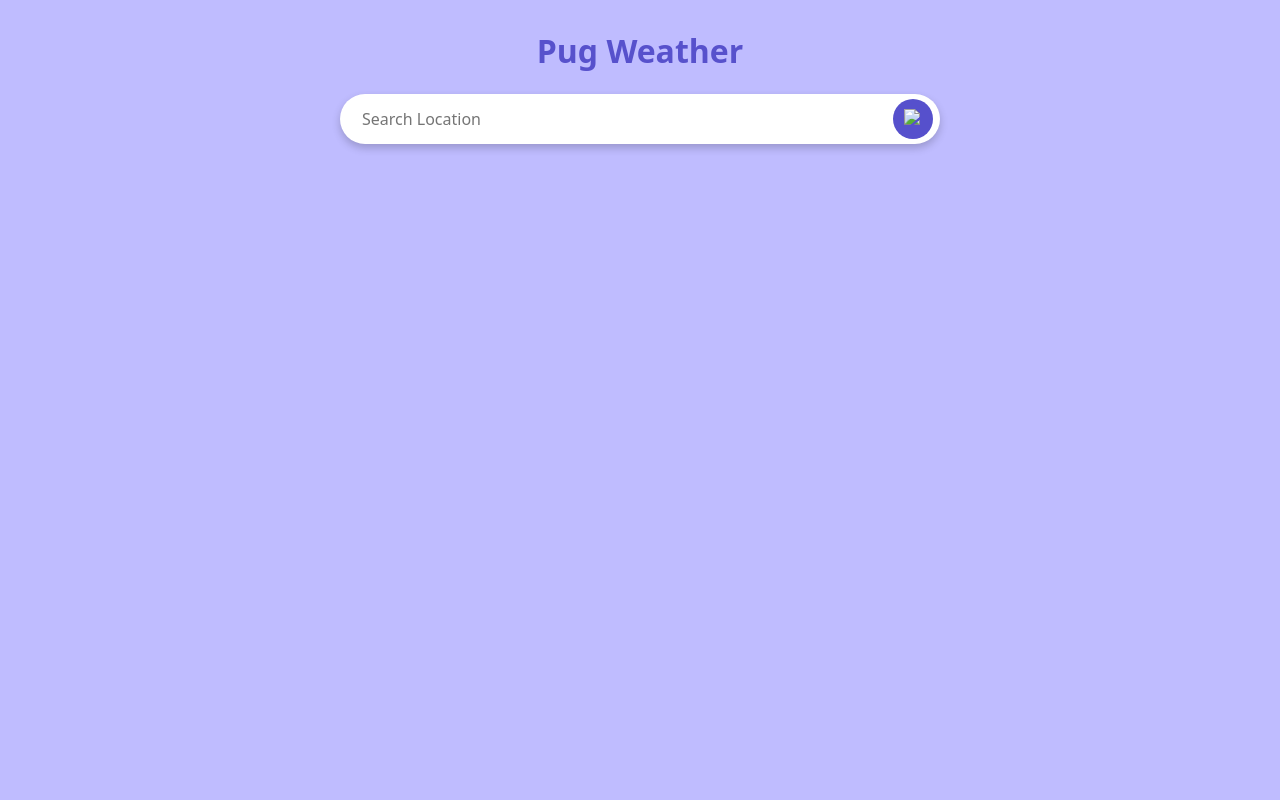
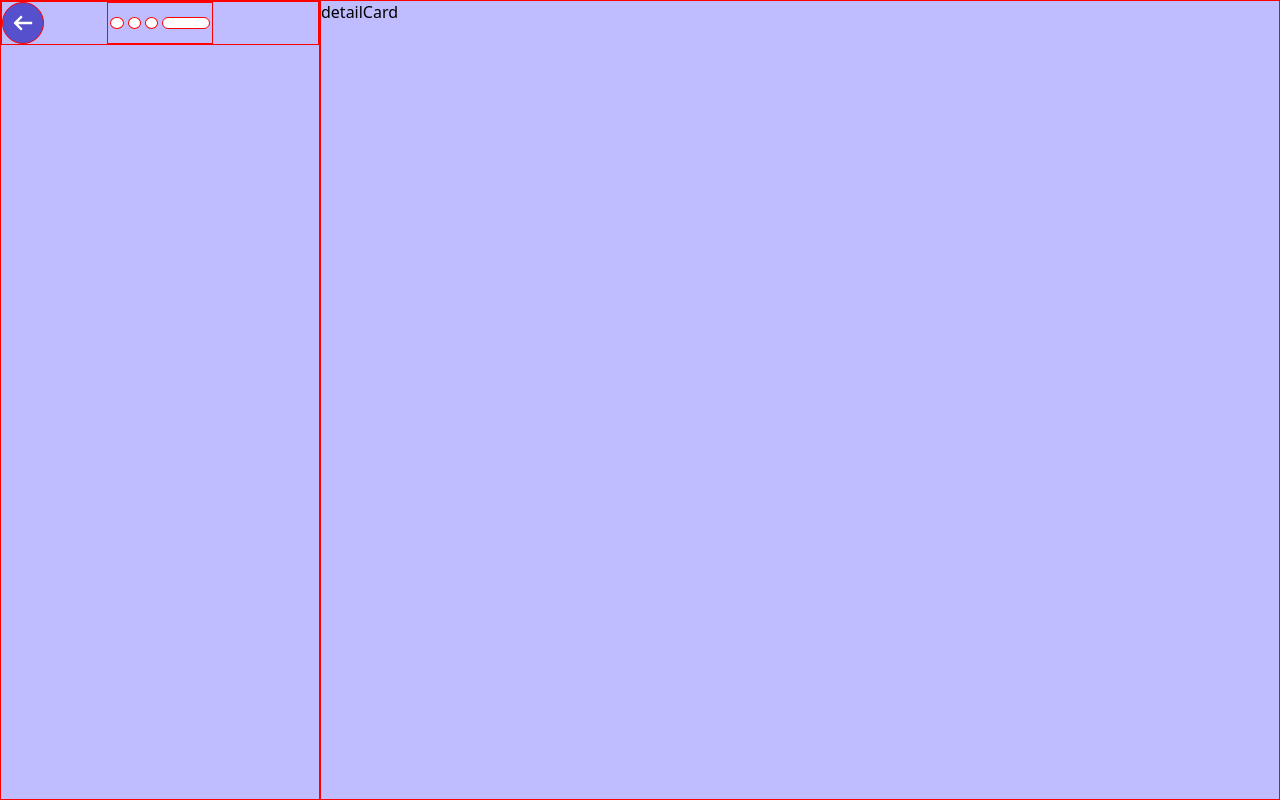
Before and after one commit to matymm347/pug-weather, a website built with webpack: page dist/index.html in a window 1280 px wide. Built offline with nearby package versions, Linux system fonts and the light colour scheme; files whose address does not match are found by name.

Commit message:
Added back button without functionality, Added day marker, needs polishing

```diff
--- a/src/index.js
+++ b/src/index.js
@@ -1,4 +1,6 @@
 import "./style.css";
 import { setUpHomePage } from "./homePage";
+import { setUpWeatherPage } from "./weatherPage";
 
-setUpHomePage();
+// setUpHomePage();
+setUpWeatherPage("1991652");
--- a/src/style.css
+++ b/src/style.css
@@ -1,4 +1,5 @@
 body {
+  margin: 0;
   background-color: #bfbcff;
   font-family: system-ui, "Segoe UI", Roboto, Helvetica, Arial, sans-serif,
     "Apple Color Emoji", "Segoe UI Emoji", "Segoe UI Symbol";
@@ -93,3 +94,56 @@ p {
   background-color: #5650cc;
   color: white;
 }
+
+#info-grid {
+  display: grid;
+  grid-template-columns: 1fr 3fr;
+  width: 100vw;
+  height: 100vh;
+}
+
+#info-grid div {
+  border: 1px solid red;
+}
+
+#back-button-area {
+  display: flex;
+  justify-content: center;
+  align-items: center;
+  width: 40px;
+  height: 40px;
+  margin-right: 7px;
+  border-radius: 50%;
+  background-color: #5650cc;
+}
+
+#back-button {
+  width: 20px;
+  height: 20px;
+}
+
+#top-now-card-grid {
+  display: grid;
+}
+
+#switch-container {
+  display: flex;
+  /* justify-content: space-evenly; */
+  align-items: center;
+}
+
+#current-position-element {
+  flex-grow: 4;
+  border-radius: 7px;
+}
+
+.switch-background-element {
+  flex-grow: 1;
+  border-radius: 100%;
+}
+
+#switch-container div {
+  background-color: white;
+  height: 10px;
+  margin: 2px;
+}
--- a/src/weatherPage.js
+++ b/src/weatherPage.js
@@ -1,4 +1,5 @@
 import { createHomeTitle } from "./homePage";
+import backIconSvg from "./graphics/back-svgrepo-com.svg";
 
 function getCurrentTemerature(locationId) {
   let apiUrl = `http://api.weatherapi.com/v1/current.json?key=a5e4fed568014feea07121139242401&q=id:${locationId}&aqi=no`;
@@ -15,19 +16,105 @@ function getCurrentTemerature(locationId) {
     });
 }
 
+function setupBackButton() {
+  let backButtonArea = document.createElement("div");
+  backButtonArea.id = "back-button-area";
+
+  let backButton = document.createElement("img");
+  backButton.src = backIconSvg;
+  backButton.id = "back-button";
+  backButton.alt = "back";
+  backButtonArea.appendChild(backButton);
+
+  return backButtonArea;
+}
+
+function setupDaySwitchMarker(currentDay) {
+  let switchContainer = document.createElement("div");
+  switchContainer.id = "switch-container";
+
+  let currentPositionElement = document.createElement("div");
+  currentPositionElement.id = "current-position-element";
+  currentPositionElement.className = "switch-element";
+  switchContainer.appendChild(currentPositionElement);
+
+  switch (currentDay) {
+    case 0:
+      currentPositionElement.style.order = 0;
+      break;
+    case 1:
+      currentPositionElement.style.order = 2;
+      break;
+    case 2:
+      currentPositionElement.style.order = 4;
+      break;
+    case 3:
+      currentPositionElement.style.order = 6;
+      break;
+  }
+
+  let backgroundPositionElement1 = document.createElement("div");
+  backgroundPositionElement1.style.order = "1";
+  backgroundPositionElement1.className =
+    "switch-background-element switch-element";
+  switchContainer.appendChild(backgroundPositionElement1);
+  let backgroundPositionElement2 = document.createElement("div");
+  backgroundPositionElement2.style.order = "3";
+  backgroundPositionElement2.className =
+    "switch-background-element switch-element";
+  switchContainer.appendChild(backgroundPositionElement2);
+  let backgroundPositionElement3 = document.createElement("div");
+  backgroundPositionElement3.style.order = "5";
+  backgroundPositionElement3.className =
+    "switch-background-element switch-element";
+  switchContainer.appendChild(backgroundPositionElement3);
+
+  return switchContainer;
+}
+
+function setupTopNowCardGrid(container) {
+  let topNowCardGrid = document.createElement("div");
+  topNowCardGrid.id = "top-now-card-grid";
+  topNowCardGrid.style.gridTemplateColumns = "1fr 1fr 1fr";
+  topNowCardGrid.style.direction = "row";
+
+  let backbutton = setupBackButton();
+  let switchMarker = setupDaySwitchMarker(3);
+  topNowCardGrid.appendChild(backbutton);
+  topNowCardGrid.appendChild(switchMarker);
+
+  container.appendChild(topNowCardGrid);
+}
+
+function setUpNowCard(container) {
+  let nowCard = document.createElement("div");
+  nowCard.style.gridTemplateRows = "1fr 1fr 1fr 5fr";
+  nowCard.id = "now-card";
+
+  setupTopNowCardGrid(nowCard);
+
+  container.appendChild(nowCard);
+}
+
+function setUpDetailCard(container) {
+  let detailCard = document.createElement("div");
+  detailCard.id = "detail-card";
+  detailCard.textContent = "detailCard";
+  container.appendChild(detailCard);
+}
+
 function setUpWeatherPage(locationId) {
   let container = document.querySelector("#container");
   while (container.firstChild) {
     container.removeChild(container.firstChild);
   }
 
-  createHomeTitle(container);
+  let infoGrid = document.createElement("div");
+  infoGrid.id = "info-grid";
+  container.appendChild(infoGrid);
 
-  //Testing
-  let testdiv = document.createElement("div");
-  testdiv.textContent = locationId;
-  container.appendChild(testdiv);
-  //
+  setUpNowCard(infoGrid);
+  setUpDetailCard(infoGrid);
 }
 
 export { setUpWeatherPage };
```
Also changed, not shown: dist/93345a4626c9231e1a64.svg (added), dist/ee19c42ca7762c2ca055.svg (added), dist/main.js, src/graphics/back-svgrepo-com.svg (added).
